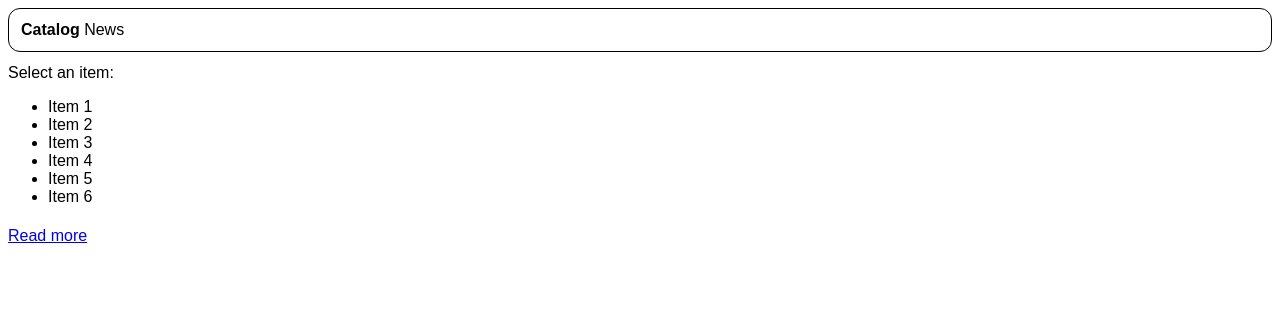
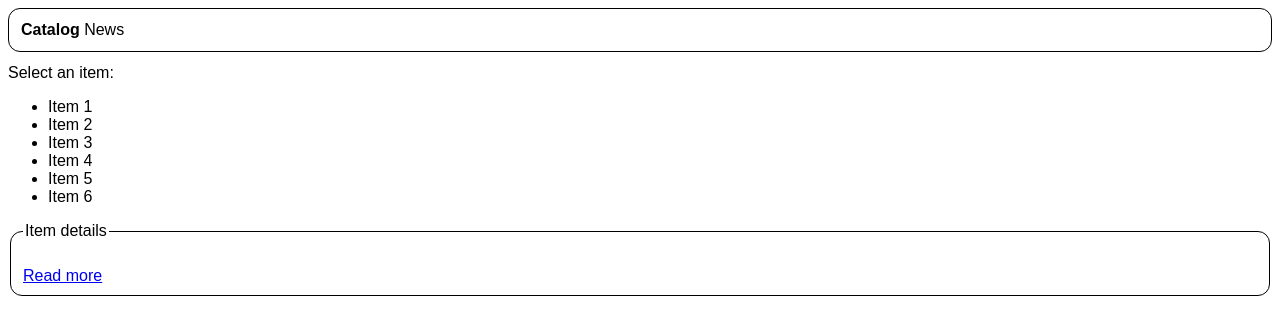
Before and after one commit to MasGaNo/pf-fe-test, a website built with Parcel: page index.html in a window 1280 px wide. Built offline with nearby package versions, Linux system fonts and the light colour scheme.

Commit message:
Add item details section

```diff
--- a/index.html
+++ b/index.html
@@ -24,11 +24,12 @@
 			<li data-item-id="42">Item 6</li>
 		</ul>
 
-		<div class="content" data-id="contentContainer">
+		<fieldset class="content" data-id="contentContainer">
+			<legend>Item details</legend>
 			<h1 class="content__title" data-id="contentContainerTitle"></h1>
 			<p class="content__description" data-id="contentContainerDescription"></p>
 			<a href="content__link" data-id="contentContainerLink" href="#">Read more</a>
-		</div>
+		</fieldset>
 	</div>
 
 	<script src="src/index.js"></script>
--- a/src/styles.css
+++ b/src/styles.css
@@ -20,3 +20,8 @@ nav ul li {
 nav ul li.current {
   font-weight: bold;
 }
+
+.content {
+  border: 1px solid black;
+  border-radius: 12px;
+}
```
